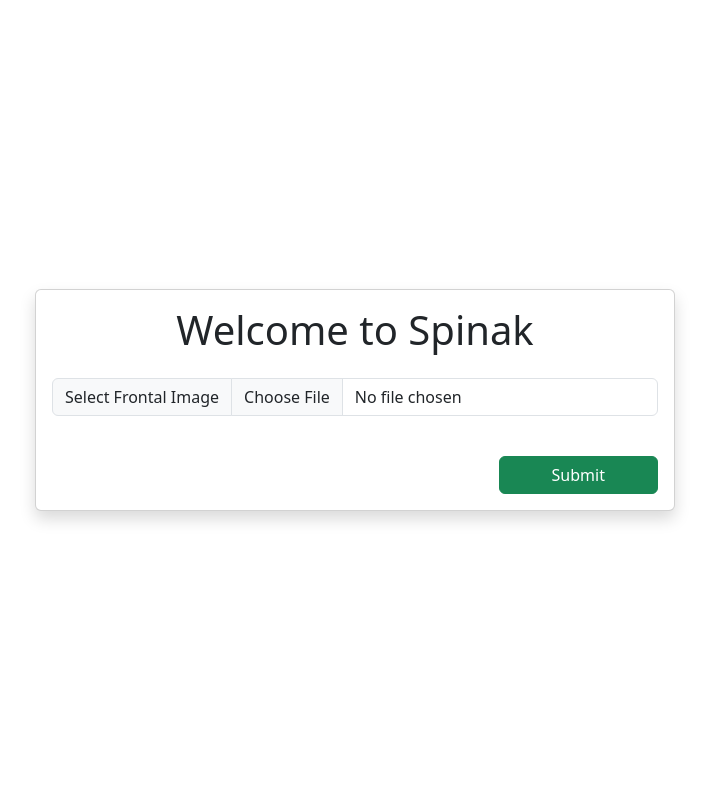
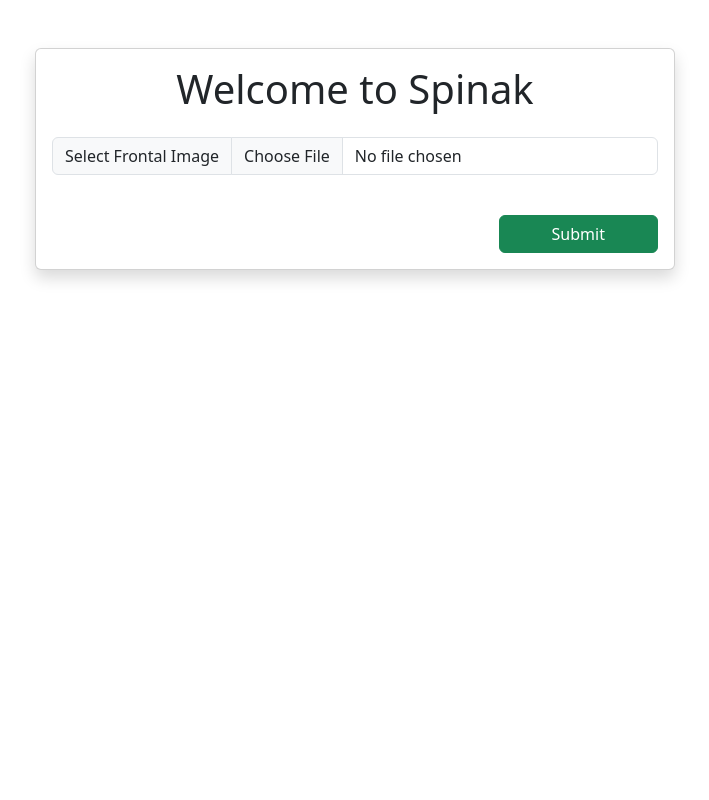
Before and after one commit to Tanushree227/flaskPractice, a Flask app: page / in a window 1280 px wide. Shown: the whole page, without its empty margins (285-994 px from the left). Run offline with Flask 3, Linux system fonts and the light colour scheme.

Commit message:
removing the display flex class

```diff
--- a/uploadImageProject/templates/image_render.html
+++ b/uploadImageProject/templates/image_render.html
@@ -12,7 +12,7 @@
   </head>
   <body>
     <div
-      class="min-vh-100 d-flex flex-column justify-content-center align-items-center text-white"
+
     >
       <div class="card w-50 mx-auto my-5 shadow align-center">
         <h1 class="mt-3 mx-5 text-center">Welcome to Spinak</h1>
@@ -56,3 +56,5 @@
     ></script>
   </body>
 </html>
+
+<!--class="min-vh-100 d-flex flex-column justify-content-center align-items-center text-white"-->
```
